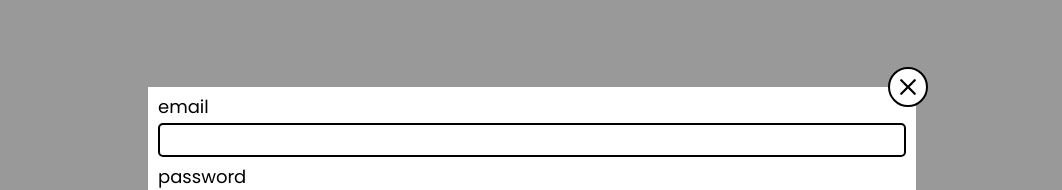
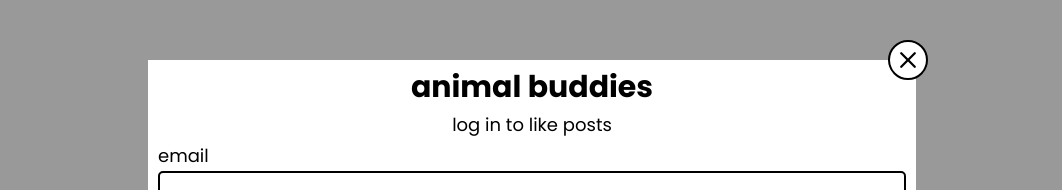
Before and after one commit to colorlessenergy/animal-buddies, a Next.js app: page / in a window 1280 px wide. Both pictures are taken after a click on the button "log in". Shown: the part 188-378 px from the top of the page, without its empty margins (108-1170 px from the left). Built offline with nearby package versions, Linux system fonts and the light colour scheme; no server answers; the database is empty.

Commit message:
add header text to auth modal

```diff
--- a/shared/components/Auth.js
+++ b/shared/components/Auth.js
@@ -66,6 +66,14 @@ const Auth = ({ toggleAuthModal }) => {
                     <path d="M4.646 4.646a.5.5 0 0 1 .708 0L8 7.293l2.646-2.647a.5.5 0 0 1 .708.708L8.707 8l2.647 2.646a.5.5 0 0 1-.708.708L8 8.707l-2.646 2.647a.5.5 0 0 1-.708-.708L7.293 8 4.646 5.354a.5.5 0 0 1 0-.708z"/>
                 </svg>
             </button>
+
+            <div className="text-2 font-weight-700 text-center">
+                animal buddies
+            </div>
+            <p className="text-center">
+                { isSignInView ? ("log in to like posts") : ("create an account to like posts") }
+            </p>
+
             <form onSubmit={ handleSubmit }>
                 <div className="auth-form-group">
                     <label htmlFor="email">email</label>
```
